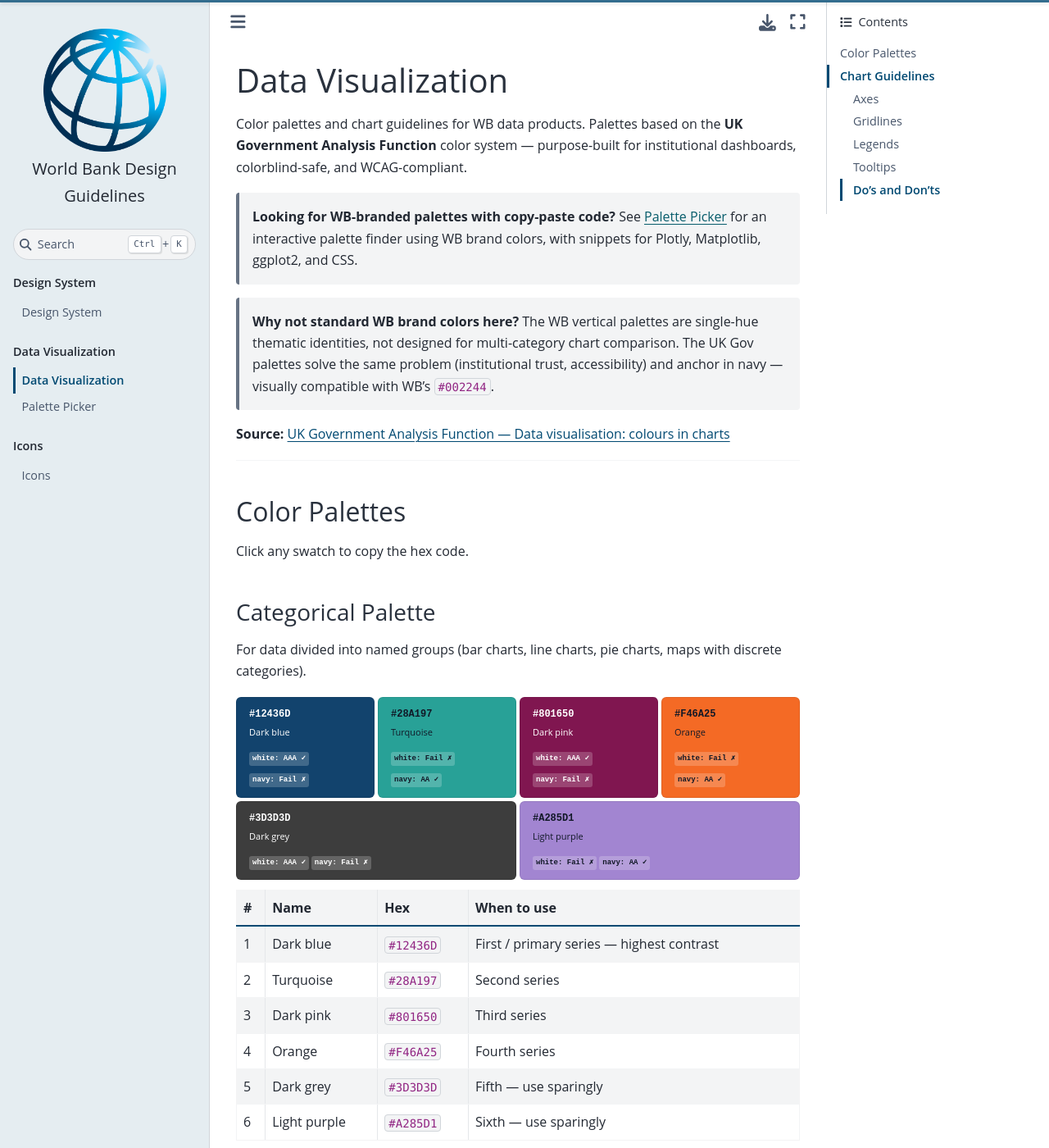
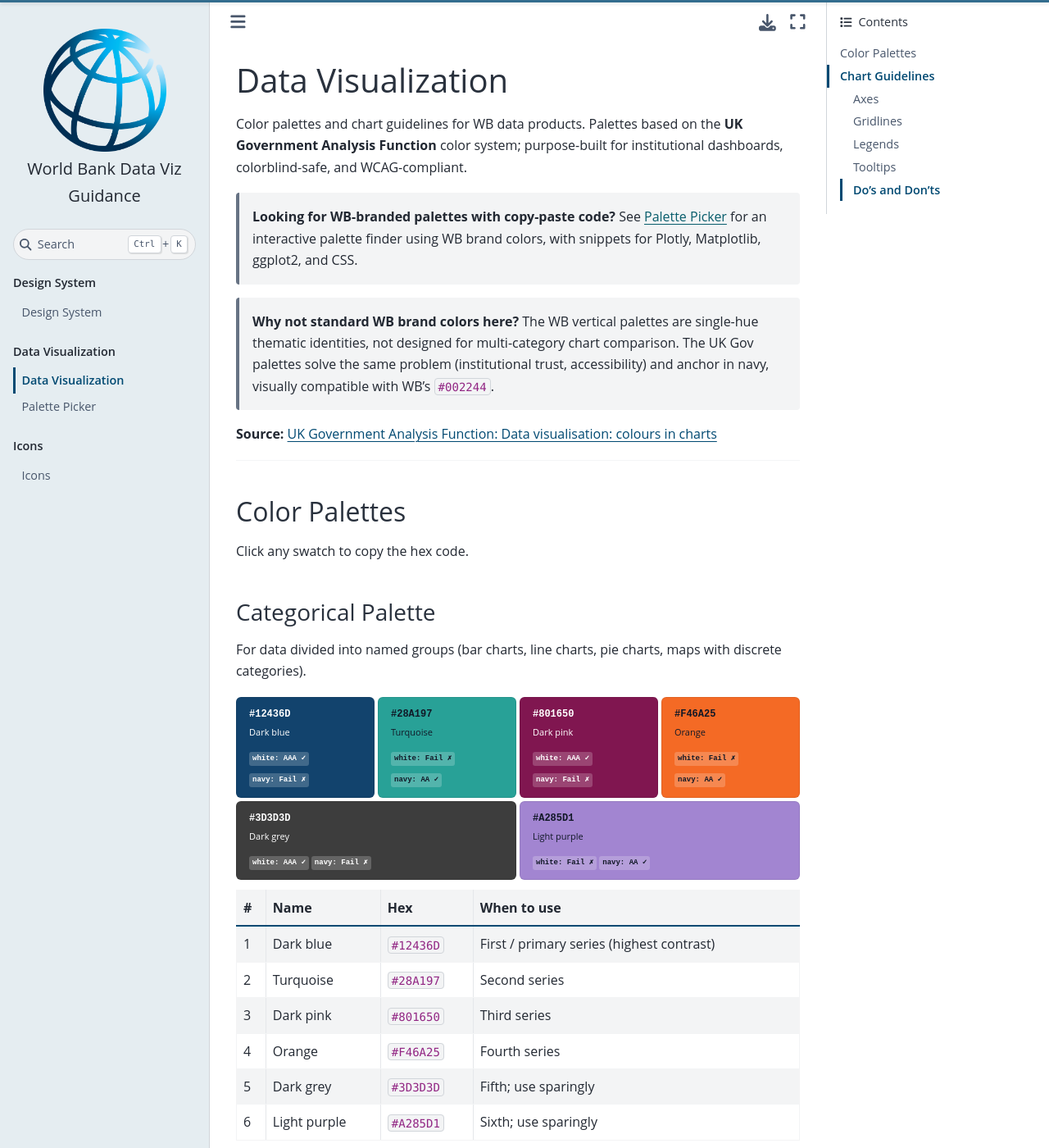
Before and after one commit to geospatial-commons/WB-Design-Guidelines, a Jupyter Book: the page built from book/chapters/data-viz.md, in a window 1280 px wide and 1400 px high. Shown: the whole window at 82% size. Built offline with Jupyter Book 1.0.4 settings and Sphinx 7.4.7 and the Sphinx Book theme 1.1.4, drawn with Linux system fonts in a browser that asks for light colours; some of the changed text lies outside the part shown.

Commit message:
grammar fixes

```diff
--- a/book/_config.yml
+++ b/book/_config.yml
@@ -1,5 +1,5 @@
 # Book settings
-title: World Bank Design Guidelines
+title: World Bank Data Viz Guidance
 author: World Bank
 logo: images/WBG_Globe-RGB.png
 copyright: "2026"
@@ -29,7 +29,7 @@
   use_edit_page_button: false
   home_page_in_navbar: true
   extra_footer: |
-    <p>World Bank Design Guidelines</p>
+    <p>World Bank Data Viz Guidance</p>
 
 # Launch button settings
 launch_buttons:
@@ -55,7 +55,7 @@
       navigation_with_keys: false
       default_mode: light
       logo:
-        text: "World Bank Design Guidelines"
+        text: "World Bank Data Viz Guidance"
       pygments_light_style: tango
       pygments_dark_style: monokai
 
--- a/book/chapters/data-viz.md
+++ b/book/chapters/data-viz.md
@@ -1,12 +1,12 @@
 # Data Visualization
 
-Color palettes and chart guidelines for WB data products. Palettes based on the **UK Government Analysis Function** color system — purpose-built for institutional dashboards, colorblind-safe, and WCAG-compliant.
+Color palettes and chart guidelines for WB data products. Palettes based on the **UK Government Analysis Function** color system; purpose-built for institutional dashboards, colorblind-safe, and WCAG-compliant.
 
 > **Looking for WB-branded palettes with copy-paste code?** See {doc}`palette-picker` for an interactive palette finder using WB brand colors, with snippets for Plotly, Matplotlib, ggplot2, and CSS.
 
-> **Why not standard WB brand colors here?** The WB vertical palettes are single-hue thematic identities, not designed for multi-category chart comparison. The UK Gov palettes solve the same problem (institutional trust, accessibility) and anchor in navy — visually compatible with WB's `#002244`.
+> **Why not standard WB brand colors here?** The WB vertical palettes are single-hue thematic identities, not designed for multi-category chart comparison. The UK Gov palettes solve the same problem (institutional trust, accessibility) and anchor in navy, visually compatible with WB's `#002244`.
 
-**Source:** [UK Government Analysis Function — Data visualisation: colours in charts](https://analysisfunction.civilservice.gov.uk/policy-store/data-visualisation-colours-in-charts/)
+**Source:** [UK Government Analysis Function: Data visualisation: colours in charts](https://analysisfunction.civilservice.gov.uk/policy-store/data-visualisation-colours-in-charts/)
 
 ---
 
@@ -53,19 +53,19 @@
 
 | # | Name | Hex | When to use |
 |---|------|-----|-------------|
-| 1 | Dark blue | `#12436D` | First / primary series — highest contrast |
+| 1 | Dark blue | `#12436D` | First / primary series (highest contrast) |
 | 2 | Turquoise | `#28A197` | Second series |
 | 3 | Dark pink | `#801650` | Third series |
 | 4 | Orange | `#F46A25` | Fourth series |
-| 5 | Dark grey | `#3D3D3D` | Fifth — use sparingly |
-| 6 | Light purple | `#A285D1` | Sixth — use sparingly |
+| 5 | Dark grey | `#3D3D3D` | Fifth; use sparingly |
+| 6 | Light purple | `#A285D1` | Sixth; use sparingly |
 
 **Rules:**
-- Use colors in order — do not skip or rearrange
+- Use colors in order; do not skip or rearrange
 - **Limit to 4 colors** wherever possible. If you need 5–6, consider restructuring the chart
 - All adjacent pairs have a contrast ratio of at least 3:1
 - Colorblind-safe and renders legibly in greyscale
-- Never rely on color alone — label lines/bars directly
+- Never rely on color alone; label lines/bars directly
 
 #### Duo (two-series charts)
 
@@ -127,14 +127,14 @@
 | 2 | WB Blue | `#009FDA` | Second series |
 | 3 | People Yellow | `#F7B841` | Third series |
 | 4 | Prosperity Purple | `#872C8F` | Fourth series |
-| 5 | WB Teal | `#00A996` | Fifth — use sparingly |
-| 6 | Infrastructure Red | `#91302F` | Sixth — use sparingly |
+| 5 | WB Teal | `#00A996` | Fifth; use sparingly |
+| 6 | Infrastructure Red | `#91302F` | Sixth; use sparingly |
 
 ---
 
 ### Sequential Palette
 
-For ordered/continuous data — rankings, intensity, magnitude. Use for choropleths, heatmaps, and single-metric bar charts where magnitude matters.
+For ordered/continuous data: rankings, intensity, magnitude. Use for choropleths, heatmaps, and single-metric bar charts where magnitude matters.
 
 <div style="display:flex; flex-wrap:wrap; gap:4px; margin:12px 0;">
   <div class="wb-swatch" data-hex="#092135" style="background-color:#092135; padding:12px 16px; border-radius:6px; display:inline-flex; flex-direction:column; flex:1 1 140px; cursor:pointer; position:relative; box-shadow:inset 0 0 0 1px rgba(0,0,0,0.08);">
@@ -177,8 +177,8 @@
 | 5 | Full range (all 5) |
 
 **Rules:**
-- Darkest = highest value — always
-- Pale grey (`#F2F2F2`) is reserved for null / no data / suppressed values only — never a data category
+- Darkest = highest value; always
+- Pale grey (`#F2F2F2`) is reserved for null / no data / suppressed values only; never a data category
 - For light-colored bars, add a visible border so bar size is legible without color
 - Always provide a data table or text description as an accessible alternative
 
@@ -203,22 +203,22 @@
 
 ### RAG / Status Colors
 
-Red-Amber-Green for status tables and KPI indicators. **Tables and scorecards only** — not for charts.
+Red-Amber-Green for status tables and KPI indicators. **Tables and scorecards only**; not for charts.
 
 <div style="display:flex; flex-wrap:wrap; gap:4px; margin:12px 0;">
   <div class="wb-swatch" data-hex="#C00000" style="background-color:#C00000; padding:12px 16px; border-radius:6px; display:inline-flex; flex-direction:column; flex:1 1 140px; cursor:pointer; position:relative; box-shadow:inset 0 0 0 1px rgba(0,0,0,0.08);">
     <span class="wb-swatch-hex" style="font-family:monospace;font-size:12px;display:block;font-weight:600;">#C00000</span>
-    <span class="wb-swatch-name" style="display:block;font-size:11px;margin-top:2px;">Red — Critical</span>
+    <span class="wb-swatch-name" style="display:block;font-size:11px;margin-top:2px;">Red: Critical</span>
     <span class="wb-swatch-badges" style="display:block;margin-top:6px;"></span>
   </div>
   <div class="wb-swatch" data-hex="#FFC000" style="background-color:#FFC000; padding:12px 16px; border-radius:6px; display:inline-flex; flex-direction:column; flex:1 1 140px; cursor:pointer; position:relative; box-shadow:inset 0 0 0 1px rgba(0,0,0,0.08);">
     <span class="wb-swatch-hex" style="font-family:monospace;font-size:12px;display:block;font-weight:600;">#FFC000</span>
-    <span class="wb-swatch-name" style="display:block;font-size:11px;margin-top:2px;">Amber — Caution</span>
+    <span class="wb-swatch-name" style="display:block;font-size:11px;margin-top:2px;">Amber: Caution</span>
     <span class="wb-swatch-badges" style="display:block;margin-top:6px;"></span>
   </div>
   <div class="wb-swatch" data-hex="#8ED973" style="background-color:#8ED973; padding:12px 16px; border-radius:6px; display:inline-flex; flex-direction:column; flex:1 1 140px; cursor:pointer; position:relative; box-shadow:inset 0 0 0 1px rgba(0,0,0,0.08);">
     <span class="wb-swatch-hex" style="font-family:monospace;font-size:12px;display:block;font-weight:600;">#8ED973</span>
-    <span class="wb-swatch-name" style="display:block;font-size:11px;margin-top:2px;">Green — On track</span>
+    <span class="wb-swatch-name" style="display:block;font-size:11px;margin-top:2px;">Green: On track</span>
     <span class="wb-swatch-badges" style="display:block;margin-top:6px;"></span>
   </div>
 </div>
@@ -254,8 +254,8 @@
 ### Accessibility Rules
 
 1. **Contrast:** Minimum 3:1 for graphic elements; 4.5:1 for text
-2. **Don't rely on color alone** — label lines directly, use patterns in addition to color where possible
-3. **Provide alternatives** — always include a data table or plain-text description alongside charts
+2. **Don't rely on color alone**; label lines directly, use patterns in addition to color where possible
+3. **Provide alternatives**; always include a data table or plain-text description alongside charts
 4. **Test everything** with a colorblind simulator before publishing
 
 **Testing tools:**
@@ -271,15 +271,15 @@
 
 ### Axes
 
-- Axis lines: `#D9D9D9`, 1px — light, not dominant
+- Axis lines: `#D9D9D9`, 1px; light, not dominant
 - Tick marks: omit or keep minimal
 - Labels: 12px, `#595959`, Open Sans 400
 - Y-axis label: horizontal where possible (avoid rotated text)
-- Start axes at zero for bar charts — do not truncate the baseline
+- Start axes at zero for bar charts; do not truncate the baseline
 
 ### Gridlines
 
-- Color: `#D9D9D9` — light grey
+- Color: `#D9D9D9`; light grey
 - Style: dashed preferred
 - Gridlines should support reading, not dominate the chart
 - Horizontal gridlines only (no vertical gridlines in bar/line charts)
@@ -289,7 +289,7 @@
 - Position: right of chart (wide screens) or below the chart
 - Label format: match the data series label exactly
 - Swatch size: 12×12px minimum
-- Do not use legends when direct labeling is feasible — direct labels are clearer
+- Do not use legends when direct labeling is feasible; direct labels are clearer
 
 ### Tooltips
 
@@ -301,7 +301,7 @@
 
 ### Do's and Don'ts
 
-> **Phase 2:** Side-by-side correct/incorrect SVG chart examples will be added here — bar chart, choropleth, RAG table, and axis/gridline treatment.
+> **Phase 2:** Side-by-side correct/incorrect SVG chart examples will be added here: bar chart, choropleth, RAG table, and axis/gridline treatment.
 
 **Do:**
 - Label data directly on lines and bars where space allows
@@ -310,7 +310,7 @@
 - Include a plain-text data table alongside all charts for accessibility
 
 **Don't:**
-- Use rainbow colors for categorical data — use the UK Gov palette in order
+- Use rainbow colors for categorical data; use the UK Gov palette in order
 - Invert sequential scales (darkest should always = highest)
 - Use gridlines heavier than the data itself
 - Rely on color alone to encode information
```
Also changed, not shown: book/chapters/design-system.md (+6 -6 lines), book/chapters/palette-picker.md (+1 -1 lines), book/intro.md (+7 -7 lines).
